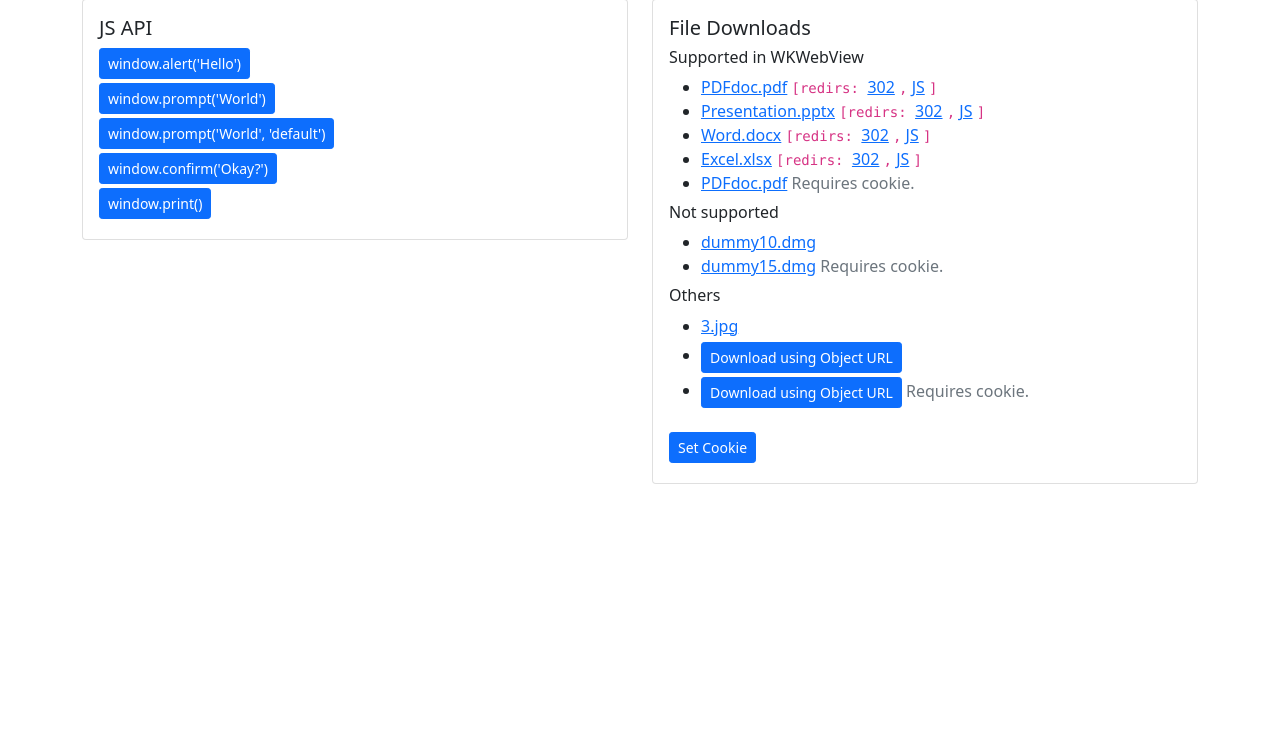
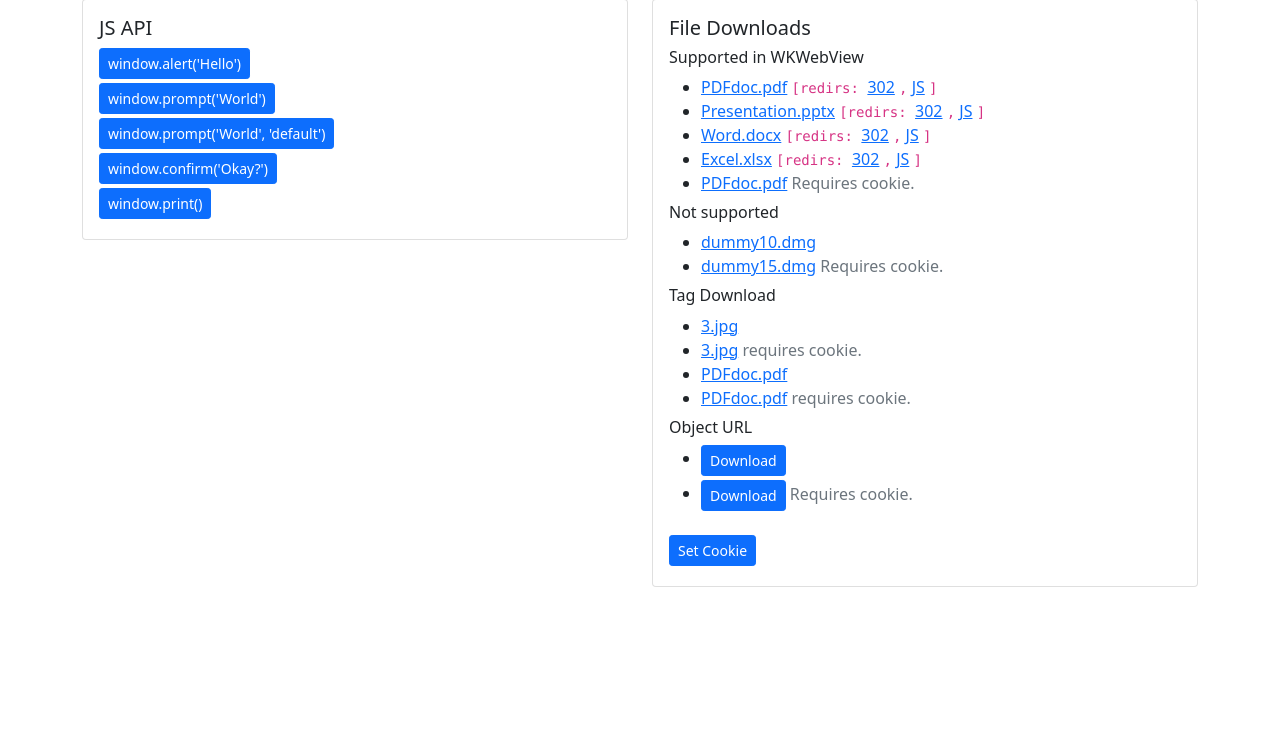
Before and after one commit to persidskiy/ibro-samples, a Flask app: page / in a window 1280 px wide. Shown: the part 1437-2188 px from the top of the page. Run offline with Flask 2, Linux system fonts and the light colour scheme.

Commit message:
more download options

```diff
--- a/web/src/templates/index.html
+++ b/web/src/templates/index.html
@@ -249,7 +249,7 @@ Downloads'] %}
               class="text-muted">Requires cookie.</span>
           </li>
         </ul>
-        <h6>Others</h6>
+
         <script>
           function download(url) {
             let anchor = document.createElement("a");
@@ -290,15 +290,28 @@ Downloads'] %}
             })
           }
         </script>
+        <h6>Tag Download</h6>
         <ul class="mb-2">
+          <li>
+            <a download="3.jpg" href="{{url_for('static', filename='images/3.jpg')}}">3.jpg</a>
+          </li>
+          <li>
+            <a download="3.jpg" href="{{url_for('file_download.download', filename='3.jpg')}}">3.jpg</a> <span class="text-muted">requires cookie.</span>
+          </li>
+          <li>
+            <a download="PDFdoc.pdf" href="{{url_for('static', filename='files/PDFdoc.pdf')}}">PDFdoc.pdf</a>
+          </li>
+          <li>
+            <a download="PDFdoc.pdf" href="{{url_for('file_download.download', filename='PDFdoc.pdf')}}">PDFdoc.pdf</a> <span class="text-muted">requires cookie.</span>
+          </li>
+        </ul>
+        <h6>Object URL</h6>
+        <ul>
           <li class="mb-1">
-            <a download href="{{url_for('static', filename='images/3.jpg')}}">3.jpg</a>
+            <button class="btn btn-primary btn-sm", onclick=download("{{url_for('static', filename='images/3.jpg')}}")>Download</button>
           </li>
           <li class="mb-1">
-            <button class="btn btn-primary btn-sm", onclick=download("{{url_for('static', filename='images/3.jpg')}}")>Download using Object URL</button>
-          </li>
-          <li class="mb-1">
-            <button class="btn btn-primary btn-sm", onclick="fetch_download_cookie()">Download using Object URL</button> <span id="cookie-download-output" class="text-muted">Requires cookie.</span>
+            <button class="btn btn-primary btn-sm", onclick="fetch_download_cookie()">Download</button> <span id="cookie-download-output" class="text-muted">Requires cookie.</span>
           </li>
         </ul>
         <div class="mb-1 mt-4">
```
